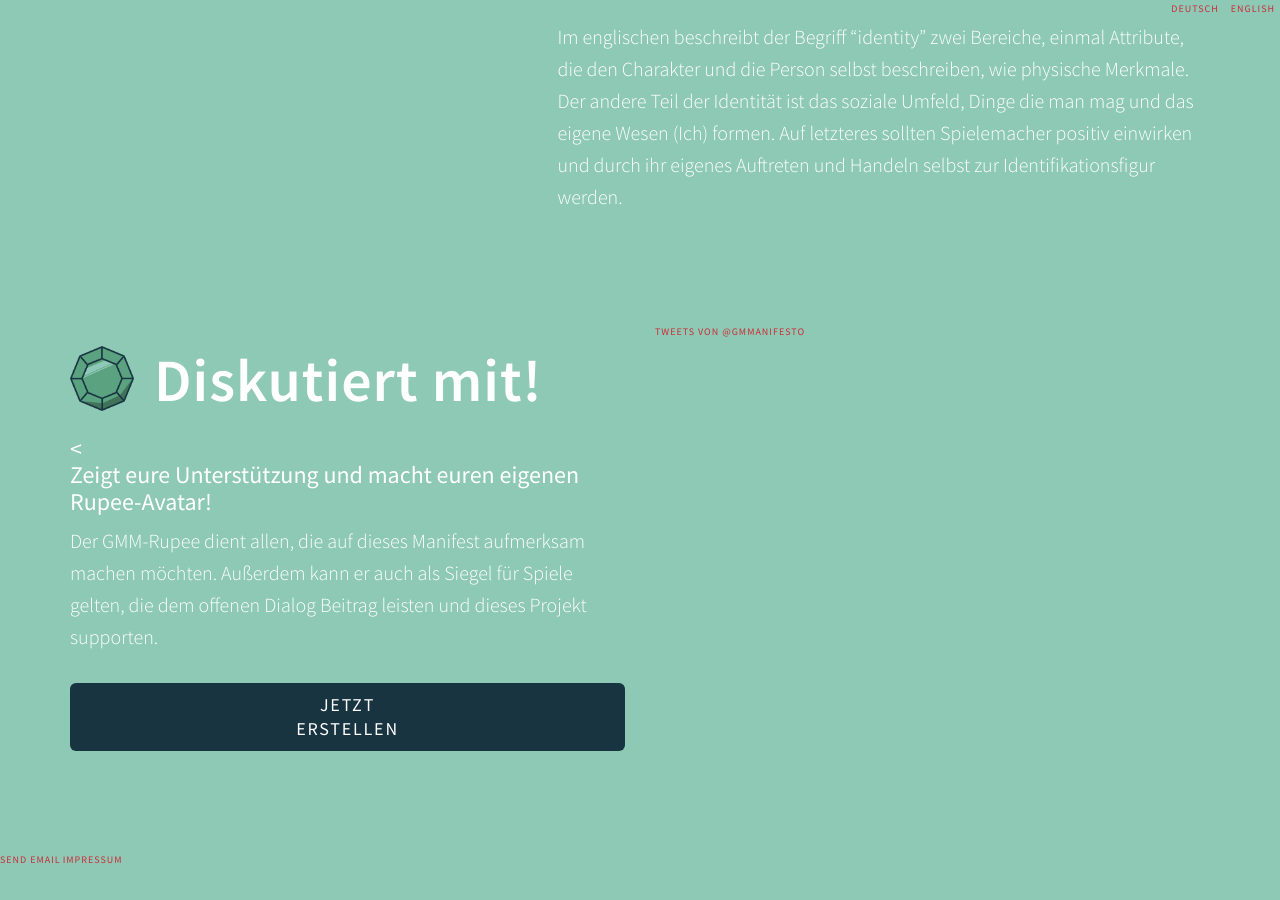
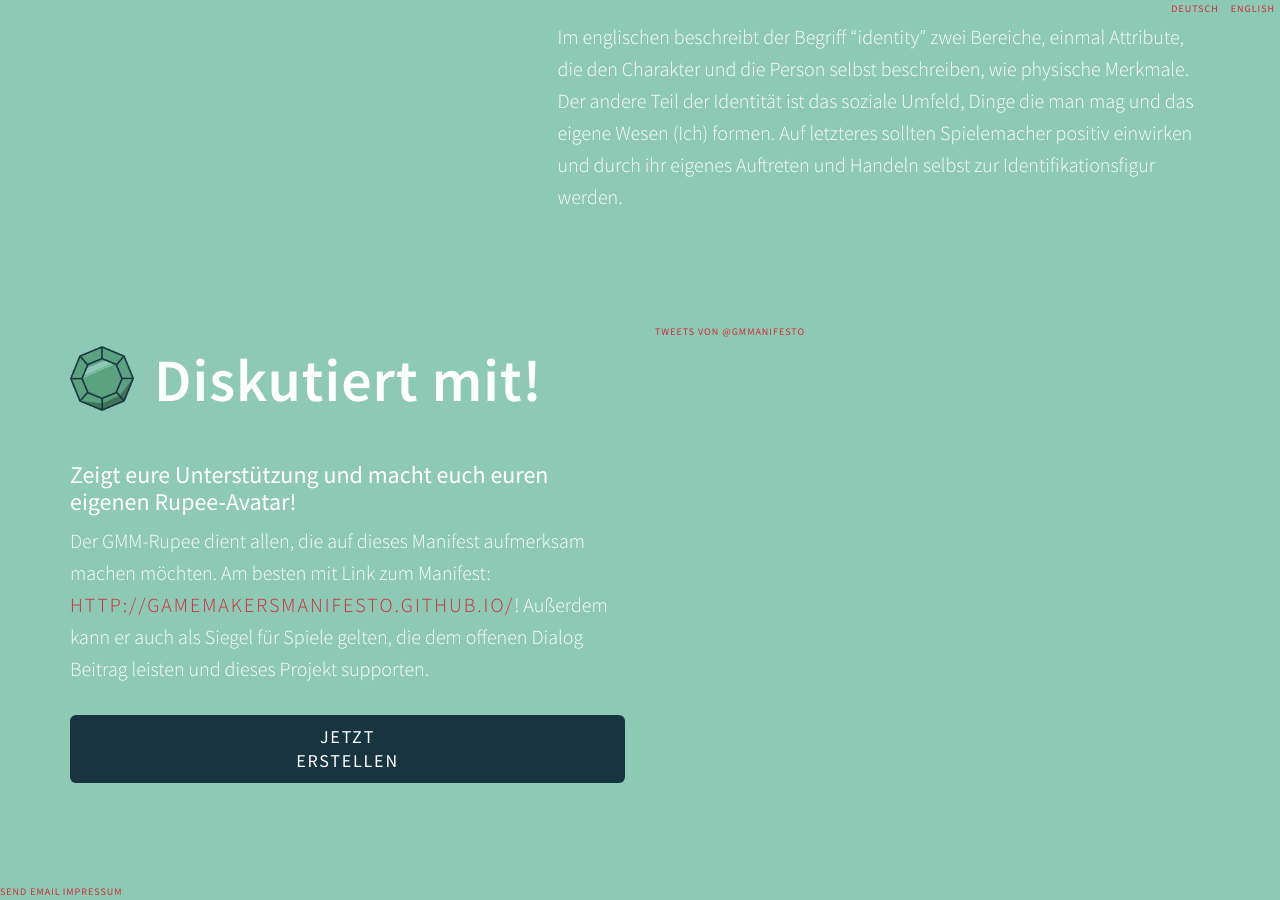
Before and after one commit to gamemakersmanifesto/gamemakersmanifesto.github.io, a Jekyll site: the page built from index.html, in a window 1280 px wide and 900 px high, scrolled down 3373 px. Built offline with Jekyll 4.4.1, drawn with Linux system fonts in a browser that asks for light colours; nearby versions of some CDN libraries; comment, search, counter and statistics services are not loaded; before the commit the page ends 4241 px from its top, so only the background shows below that; some of the changed text lies outside the part shown.

Commit message:
REFURBISH: Structure + Css

```diff
--- a/_layouts/manifest.html
+++ b/_layouts/manifest.html
@@ -64,7 +64,9 @@
                         <p>Die Grundlage für diese Aussage ist die Einordnung von Spielen in den medialen Kosmos. Spiele sind Teil der Medien, die ein Teil der Öffentlichkeit darstellen. Es soll dadurch ein Bewusstsein der eigenen Öffentlichkeitswirkung gestärkt werden. Zudem trägt jeder Spielemacher durch sein Schaffen zur Öffentlichkeit bei und hat dadurch eine Verantwortung, die sich in der medialen Aufklärung begründet, inne.</p>
                     </div>
                     <div class="col-md-5">
-
+                        <blockquote class="twitter-tweet" lang="de"><p lang="en" dir="ltr">Someone should do a research project on my Twitter mentions. They&#39;re a perpetual train wreck of mansplaining, misogyny, and harassment.</p>&mdash; Feminist Frequency (@femfreq) <a href="https://twitter.com/femfreq/status/618233357697093632">7. Juli 2015</a></blockquote>
+                        <script async src="//platform.twitter.com/widgets.js" charset="utf-8"></script>
+                        <a href="http://www.nerdcore.de/2015/07/08/updates-anmerkungen-und-kritiken-zu-there-will-be-blood/">"There will be blood" Artikel auf Nerdcore</a>
                     </div>
                 </div>
             </section>
@@ -159,8 +161,8 @@
                 <div class="vertical-center">
                     <div class="col-md-6">
                         <h2><img src="img/rupee.png" class="rupee">Diskutiert mit!</h2>
-                            <h3><<br>Zeigt eure Unterstützung und macht euren eigenen Rupee-Avatar!</h3>
-                                <p>Der GMM-Rupee dient allen, die auf dieses Manifest aufmerksam machen möchten. Außerdem kann er auch als Siegel für Spiele gelten, die dem offenen Dialog Beitrag leisten und dieses Projekt supporten.</p>
+                            <h3><br>Zeigt eure Unterstützung und macht euch euren eigenen Rupee-Avatar!</h3>
+                                <p>Der GMM-Rupee dient allen, die auf dieses Manifest aufmerksam machen möchten. Am besten mit Link zum Manifest: <a href="http://gamemakersmanifesto.github.io/">http://gamemakersmanifesto.github.io/</a>!  Außerdem kann er auch als Siegel für Spiele gelten, die dem offenen Dialog Beitrag leisten und dieses Projekt supporten.</p>
                         <a href="/gmmgenerator/index.html" class="btn btn-danger btn-lg avatar-cta btn-block">Jetzt <br>erstellen</a>
                     </div>
                     <div class="col-md-6">
```
